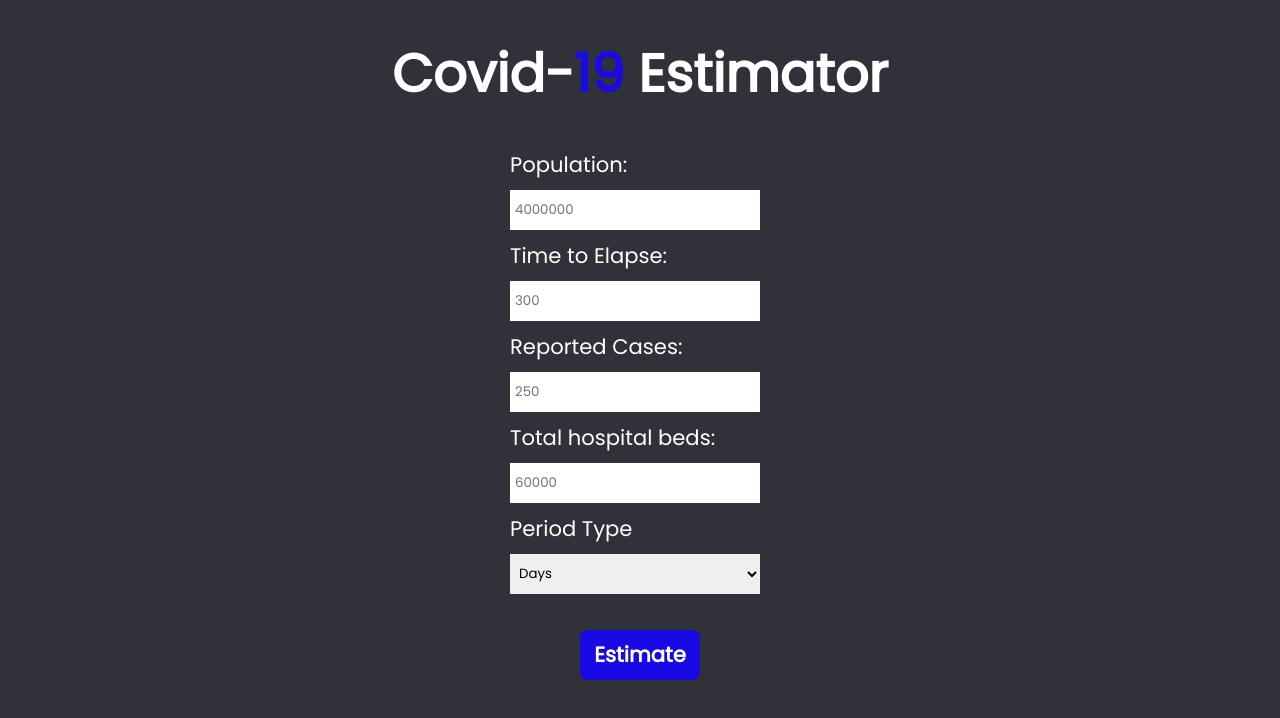
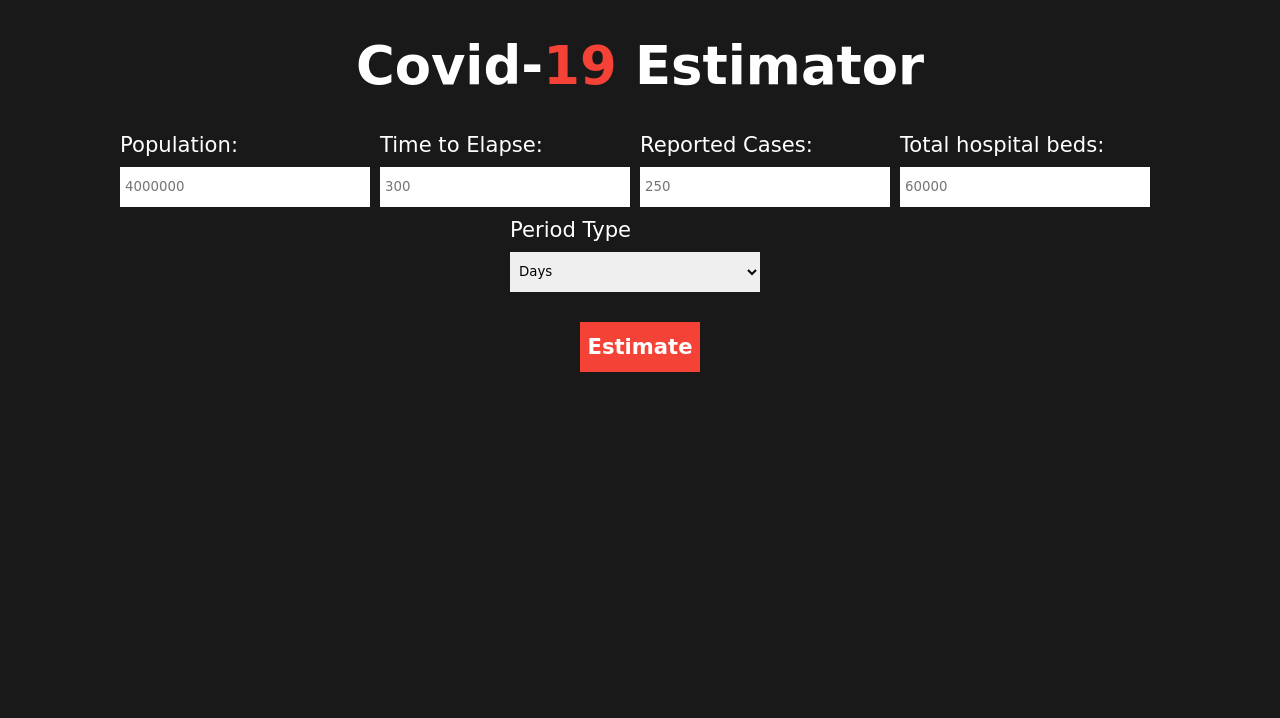
Before and after one commit to duncansirikwa/my-covid-19-estimator, a website with bundled scripts: page src/index.html in a window 1280 px wide. Built offline with nearby package versions, Linux system fonts and the light colour scheme.

Commit message:
Update style.css

```diff
--- a/src/style.css
+++ b/src/style.css
@@ -1,11 +1,11 @@
 * {
     box-sizing: border-box;
-    font-family: 'Poppins', sans-serif;
+    font-family: 'Baloo Paaji 2', cursive;
 }
 
 :root{
     --white: #ffffff;
-    --darkblue : rgb(24, 9, 230);
+    --hotpink : #f44336;
 }
 
 body {
@@ -31,7 +31,7 @@ h1 {
 }
 
 h1 > span {
-    color: var(--darkblue);
+    color: var(--hotpink);
 }
 
 form{
@@ -42,7 +42,7 @@ form{
 .overlay{
     width: 100%;
     height: 100%;
-    background-color: rgb(26, 27, 36);
+    background-color: #000000;
     opacity: .9;
     position: absolute;
 }
@@ -50,9 +50,8 @@ form{
 header, .form-container, .estimated-result, footer {
     z-index: 2;
 }
-
 .input-container {
-    vertical-align: middle;
+    display: flex;
     flex-wrap: wrap;
     justify-content: center;
 }
@@ -74,9 +73,8 @@ button {
     width: 120px;
     height: 50px;
     color: var(--white);
-    background-color: var(--darkblue);
+    background-color: var(--hotpink);
     border: none;
-    border-radius: 8px;
     font-size: 1.2em;
     font-weight: bold;
 }
@@ -97,7 +95,7 @@ button {
 }
 
 .impact :first-child {
-    color: var(--darkblue);
+    color: var(--hotpink);
     font-size: 1.4em;
     font-weight: bold;
     text-decoration: underline;
```
